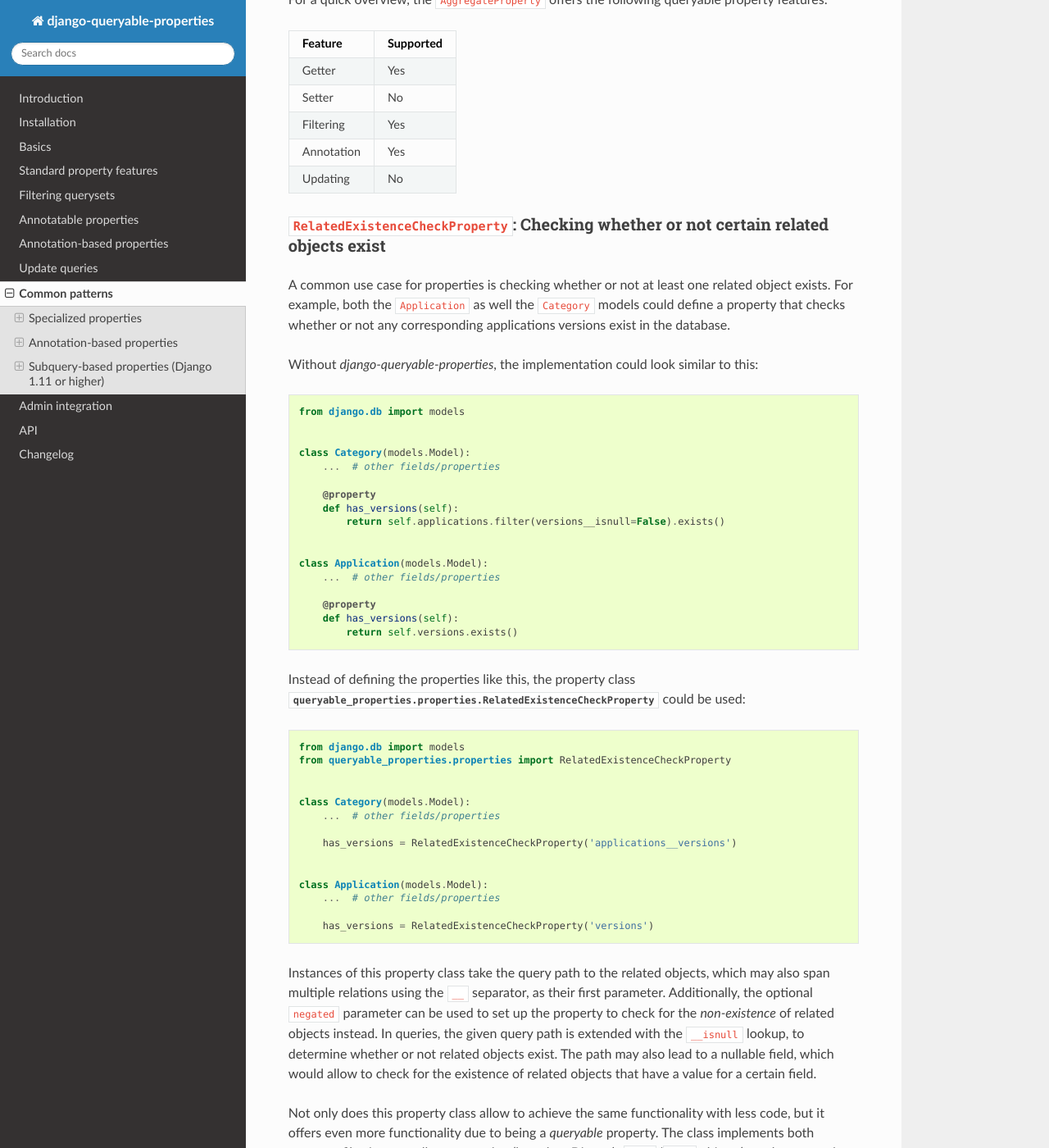
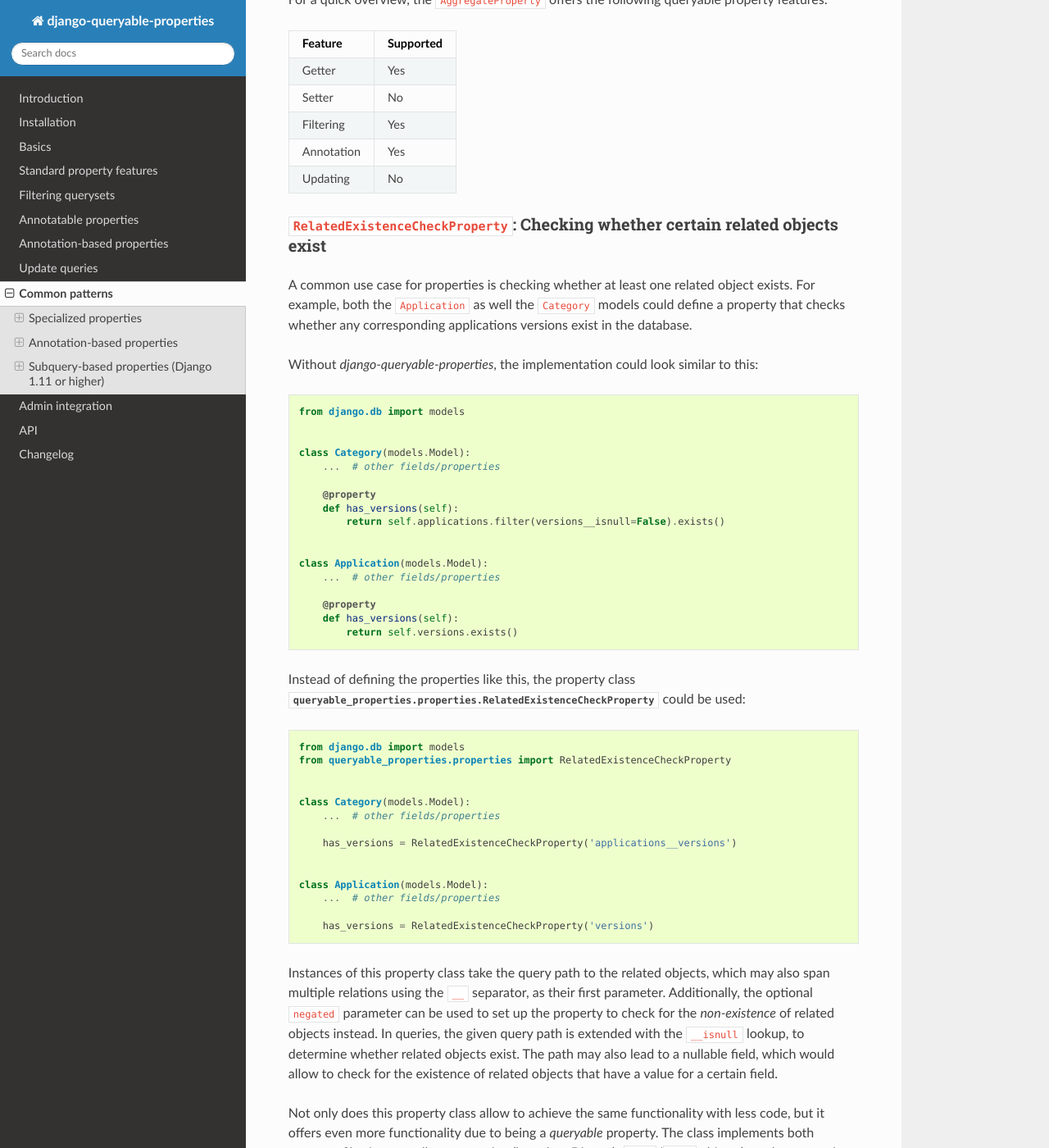
Before and after one commit to W1ldPo1nter/django-queryable-properties, a Sphinx documentation site: the page built from docs/common.rst, in a window 1280 px wide and 1400 px high, scrolled down 10302 px. Shown: the whole window at 82% size. Built offline with Sphinx 7.4.7 and the Read the Docs theme 3.1.0, drawn with Linux system fonts in a browser that asks for light colours; some of the changed text lies outside the part shown.

Commit message:
Improved wording and fixed typos in comments, docstrings and docs

```diff
--- a/docs/admin.rst
+++ b/docs/admin.rst
@@ -17,8 +17,8 @@ For more complex inheritance scenarios, there is also the
 :class:`queryable_properties.admin.QueryablePropertiesAdminMixin`, which can be added to both admin and inline classes
 to enable queryable properties functionality while using different admin/inline base classes.
 
-The following table shows the admin/inline options that queryable properties may be referenced in and whether or not
-each feature requires the use of one of the specialized base classes mentioned above.
+The following table shows the admin/inline options that queryable properties may be referenced in and whether each
+feature requires the use of one of the specialized base classes mentioned above.
 Queryable properties may be refenced via name in either the listed admin/inline class attributes or in the result of
 their corresponding ``get_*`` methods (although there is a special case for ``get_list_filter`` as described in
 :ref:`admin:Dynamically generating list filters` below).
--- a/docs/common.rst
+++ b/docs/common.rst
@@ -527,12 +527,12 @@ For a quick overview, the ``AggregateProperty`` offers the following queryable p
 | Updating   | No        |
 +------------+-----------+
 
-``RelatedExistenceCheckProperty``: Checking whether or not certain related objects exist
-^^^^^^^^^^^^^^^^^^^^^^^^^^^^^^^^^^^^^^^^^^^^^^^^^^^^^^^^^^^^^^^^^^^^^^^^^^^^^^^^^^^^^^^^
+``RelatedExistenceCheckProperty``: Checking whether certain related objects exist
+^^^^^^^^^^^^^^^^^^^^^^^^^^^^^^^^^^^^^^^^^^^^^^^^^^^^^^^^^^^^^^^^^^^^^^^^^^^^^^^^^
 
-A common use case for properties is checking whether or not at least one related object exists.
-For example, both the ``Application`` as well the ``Category`` models could define a property that checks whether or
-not any corresponding applications versions exist in the database.
+A common use case for properties is checking whether at least one related object exists.
+For example, both the ``Application`` as well the ``Category`` models could define a property that checks whether any
+corresponding applications versions exist in the database.
 
 Without *django-queryable-properties*, the implementation could look similar to this:
 
@@ -580,8 +580,7 @@ Instances of this property class take the query path to the related objects, whi
 using the ``__`` separator, as their first parameter.
 Additionally, the optional ``negated`` parameter can be used to set up the property to check for the *non-existence*
 of related objects instead.
-In queries, the given query path is extended with the ``__isnull`` lookup,  to determine whether or not related objects
-exist.
+In queries, the given query path is extended with the ``__isnull`` lookup,  to determine whether related objects exist.
 The path may also lead to a nullable field, which would allow to check for the existence of related objects that
 have a value for a certain field.
 
@@ -708,8 +707,8 @@ For a quick overview, the ``SubqueryFieldProperty`` offers the following queryab
 | Updating   | No        |
 +------------+-----------+
 
-``SubqueryExistenceCheckProperty``: Checking whether or not certain objects exist via a subquery
-^^^^^^^^^^^^^^^^^^^^^^^^^^^^^^^^^^^^^^^^^^^^^^^^^^^^^^^^^^^^^^^^^^^^^^^^^^^^^^^^^^^^^^^^^^^^^^^^
+``SubqueryExistenceCheckProperty``: Checking whether certain objects exist via a subquery
+^^^^^^^^^^^^^^^^^^^^^^^^^^^^^^^^^^^^^^^^^^^^^^^^^^^^^^^^^^^^^^^^^^^^^^^^^^^^^^^^^^^^^^^^^
 
 The property class :class:`queryable_properties.properties.SubqueryExistenceCheckProperty` is similar to the
 :class:`queryable_properties.properties.RelatedExistenceCheckProperty` mentioned above, but can be used to perform
@@ -722,7 +721,7 @@ property's ``negated`` argument.
 
 For an example use case, certain applications may be so popular that they receive their own category with the same
 name as the application.
-To determine whether or not an application has its own category, a ``SubqueryExistenceCheckProperty`` could be used:
+To determine whether an application has its own category, a ``SubqueryExistenceCheckProperty`` could be used:
 
 .. code-block:: python
 
```
Also changed, not shown: 5 other files.
